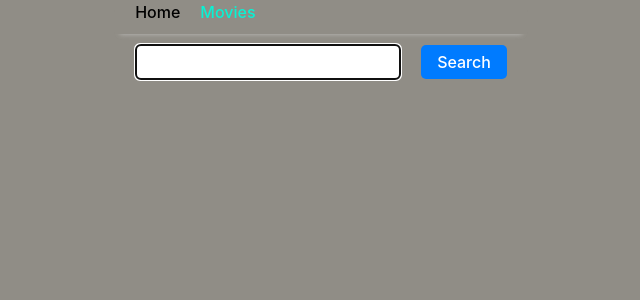
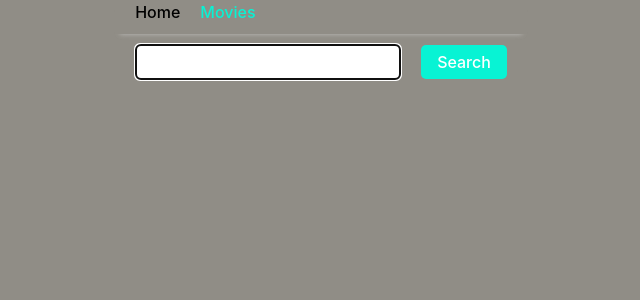
Before and after one commit to Cynosure24/goit-react-hw-05, a React (Vite) app: page /movies in a window 1280 px wide. Shown: the top 300 px of the page, without its empty margins (319-959 px from the left). Built offline with nearby package versions, Linux system fonts and the light colour scheme.

Commit message:
Update SearchForm.module.css

```diff
--- a/src/Components/SearchForm/SearchForm.module.css
+++ b/src/Components/SearchForm/SearchForm.module.css
@@ -13,7 +13,7 @@
 
 .btn {
  padding: 8px 16px;
-  background-color: #007bff;
+  background-color: #08f3d4;
   color: #fff;
   border: none;
   border-radius: 5px;
@@ -22,5 +22,5 @@
 
 }
 .btn:hover {
-  background-color: #0056b3;
+  background-color: #108172;
 }
```
